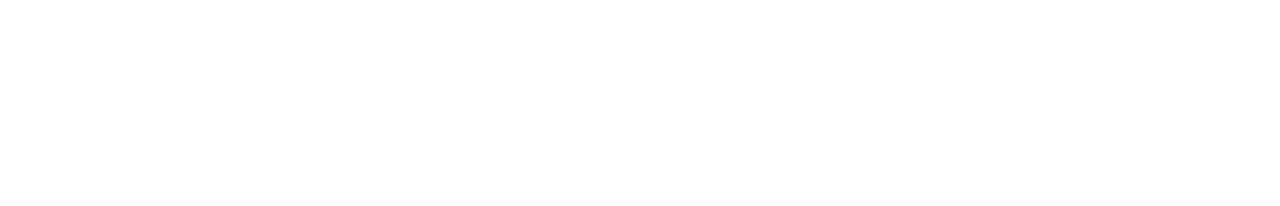
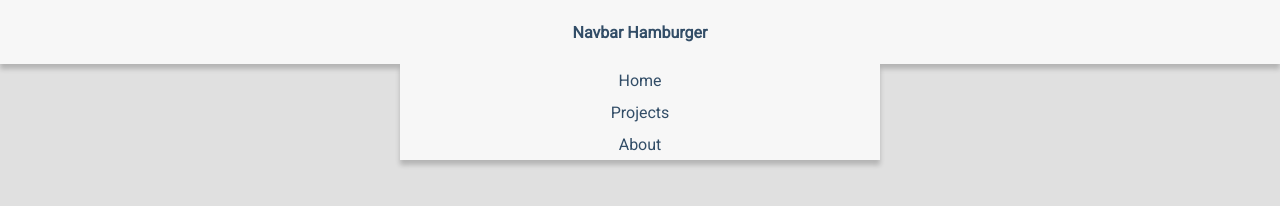
Before and after one commit to Talha-Bayansar/navbar-hamburger, a plain HTML site: page index.html in a window 1280 px wide. Drawn offline with Linux system fonts and the light colour scheme.

Commit message:
working on navbar

```diff
--- a/index.html
+++ b/index.html
@@ -1,14 +1,31 @@
 <!DOCTYPE html>
 <html lang="en">
+
 <head>
-    <meta charset="UTF-8">
-    <meta name="viewport" content="width=device-width, initial-scale=1.0">
-    <link rel="stylesheet" href="styles.css">
-    <script src="app.js" defer></script>
-    <link href="https://fonts.googleapis.com/css2?family=Roboto&display=swap" rel="stylesheet">
-    <title>Navbar Hamburger</title>
+  <meta charset="UTF-8" />
+  <meta name="viewport" content="width=device-width, initial-scale=1.0" />
+  <link rel="stylesheet" href="styles.css" />
+  <script src="app.js" defer></script>
+  <link rel="stylesheet" href="https://stackpath.bootstrapcdn.com/font-awesome/4.7.0/css/font-awesome.min.css"
+    integrity="sha384-wvfXpqpZZVQGK6TAh5PVlGOfQNHSoD2xbE+QkPxCAFlNEevoEH3Sl0sibVcOQVnN" crossorigin="anonymous" />
+  <link href="https://fonts.googleapis.com/css2?family=Roboto&display=swap" rel="stylesheet" />
+  <title>Navbar Hamburger</title>
 </head>
+
 <body>
+  <header>
+    <h4 class="logo">Navbar Hamburger</h4>
+    <div class="hamburger">
+      <div class="line-1"></div>
+      <div class="line-2"></div>
+      <div class="line-3"></div>
+    </div>
+    <nav class="visible">
+      <a href="#" class="nav-item">Home</a>
+      <a href="#" class="nav-item">Projects</a>
+      <a href="#" class="nav-item">About</a>
+    </nav>
+  </header>
+</body>
 
-</body>
 </html>
--- a/styles.css
+++ b/styles.css
@@ -1,9 +1,98 @@
-*{
-    margin: 0;
-    padding: 0;
-    box-sizing: border-box;
+:root {
+  --primaryColor: #324d67;
+  --secondaryColor: #49a6e9;
+  --backgroundColor: rgb(224, 224, 224);
+  --letterSpacing: 0.5rem;
+  --transition: all 0.3s ease;
 }
 
-body{
-    font-family: "Roboto", sans-serif;
+* {
+  margin: 0;
+  padding: 0;
+  box-sizing: border-box;
 }
+
+body {
+  font-family: "Roboto", sans-serif;
+  color: var(--primaryColor);
+  background-color: var(--backgroundColor);
+}
+
+a {
+  text-decoration: none;
+  color: var(--primaryColor);
+}
+
+a:visited {
+  color: var(--primaryColor);
+}
+
+a:hover {
+  color: var(--secondaryColor);
+  transition: var(--transition);
+  background-color: var(--backgroundColor);
+}
+
+/*====================================================*/
+
+header {
+  display: flex;
+  justify-content: space-around;
+  align-items: center;
+  width: 100%;
+  height: 8vh;
+  background-color: rgb(247, 247, 247);
+  box-shadow: 0px 5px 5px 0px rgba(0,0,0,0.2);
+}
+
+.hamburger{
+  cursor: pointer;
+}
+
+.line-1, .line-2, .line-3{
+  width: 20px;
+  height: 3px;
+  margin-top: 3px;
+  background-color: var(--primaryColor);
+}
+
+.line-1{
+  margin: 0;
+}
+
+nav {
+  display: none;
+  position: absolute;
+  top: 8vh;
+  width: 100%;
+  background-color: rgb(247, 247, 247);
+  box-shadow: 0px 5px 5px 0px rgba(0,0,0,0.2);
+}
+
+.nav-item{
+  display: flex;
+  justify-content: center;
+  align-items: center;
+  height: 2rem;
+  width: 100%;
+}
+
+.visible{
+  display: flex;
+  flex-direction: column;
+  justify-content: space-evenly;
+  align-items: center;
+}
+
+@media screen and (min-width: 768px){
+  nav{
+    display: flex;
+    justify-content: space-evenly;
+    width: 40%;
+    max-width: 30rem;
+  }
+
+  .hamburger{
+    display: none;
+  }
+}
```
